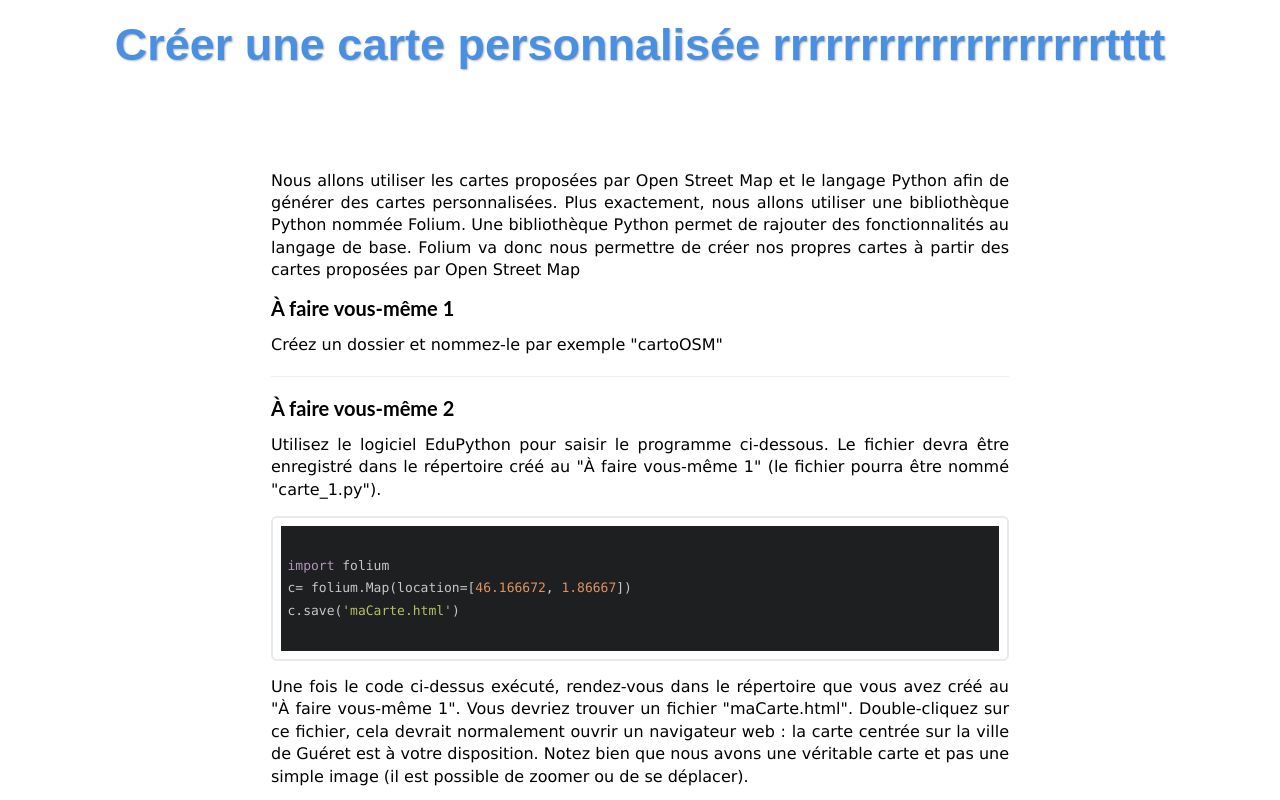
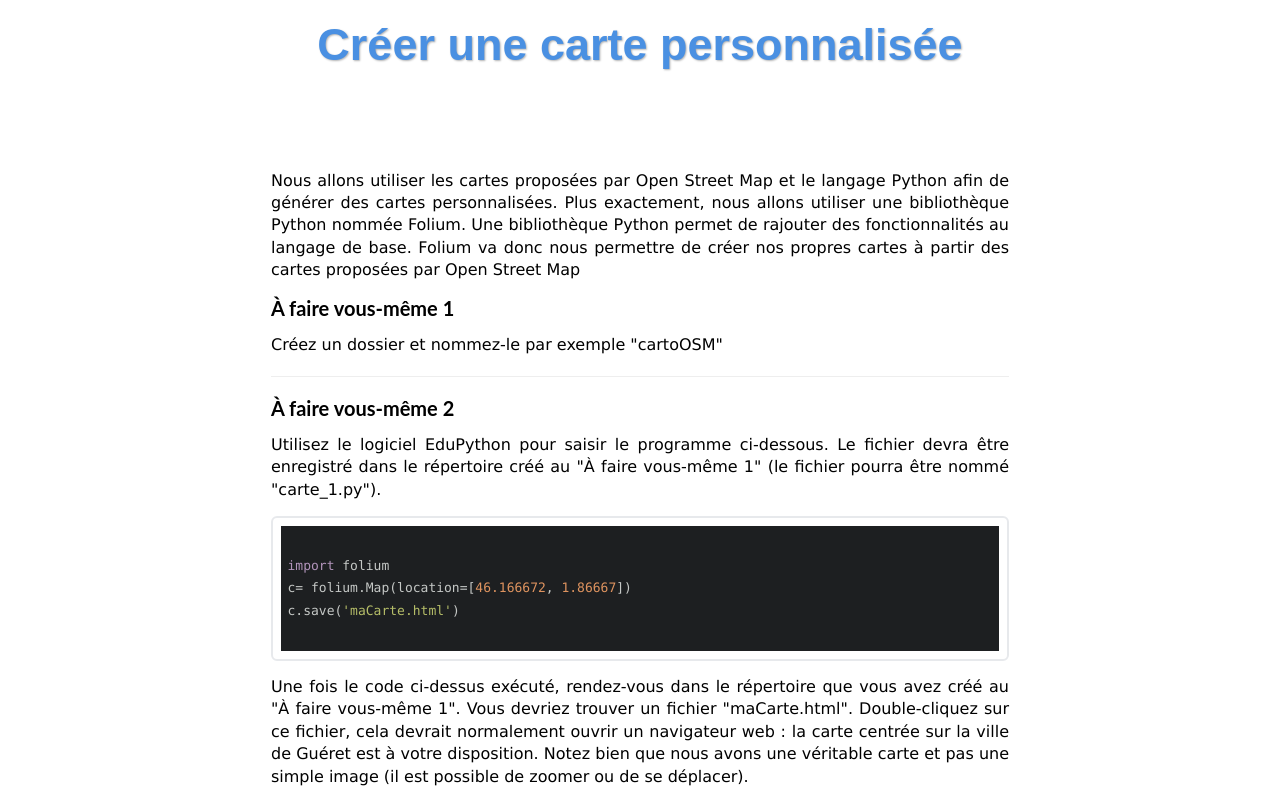
Before and after one commit to Uylhis/snt, a plain HTML site: page snt_Ma_carte.html in a window 1280 px wide. Shown: the top 800 px of the page. Drawn offline with nearby package versions, Linux system fonts and the light colour scheme; files whose address does not match are found by name; a web font is replaced by a local one.

Commit message:
snt_Ma_carte.html

```diff
--- a/snt_Ma_carte.html
+++ b/snt_Ma_carte.html
@@ -47,7 +47,7 @@
     <!-- </nav> -->
 
 
-		<h4 class="titre"> Créer une carte personnalisée rrrrrrrrrrrrrrrrrrrtttt</h4>
+		<h4 class="titre"> Créer une carte personnalisée </h4>
 
     <div class="container act">
 
```
